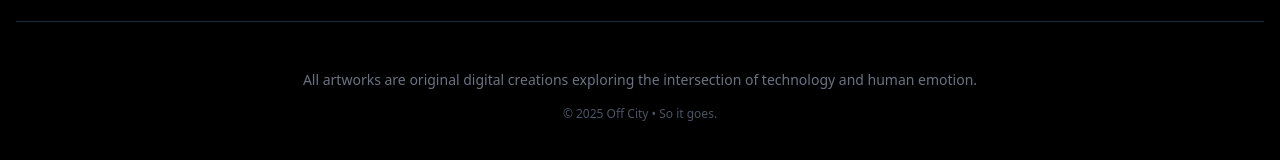
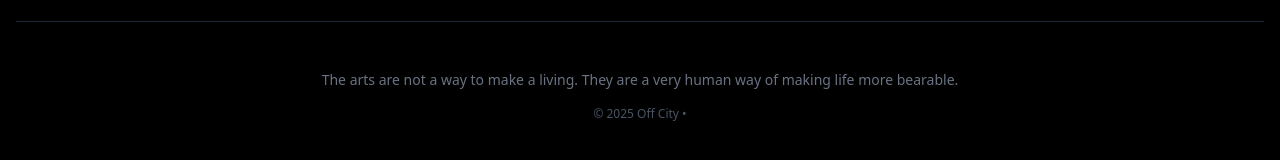
Before and after one commit to OffCityDev/sameasabove-tech, a Next.js app in the folder front-end/: page /off-city in a window 1280 px wide. Shown: the part 1744-1904 px from the top of the page. Built offline with nearby package versions, Linux system fonts and the light colour scheme.

Commit message:
add: content to off-city page

```diff
--- a/front-end/app/off-city/page.tsx
+++ b/front-end/app/off-city/page.tsx
@@ -187,9 +187,11 @@ export default function OffCityPage() {
         {/* Footer */}
         <div className="mt-24 pt-12 border-t border-gray-800 text-center">
           <p className="text-gray-500 text-sm mb-4">
-            All artworks are original digital creations exploring the intersection of technology and human emotion.
+            {/* All artworks are original digital creations exploring the intersection of technology and human emotion. */}
+            The arts are not a way to make a living. They are a very human way of making life more bearable.
+
           </p>
-          <p className="text-gray-600 text-xs">© 2025 Off City • So it goes.</p>
+          <p className="text-gray-600 text-xs">© 2025 Off City • </p>
         </div>
       </div>
     </div>
```
